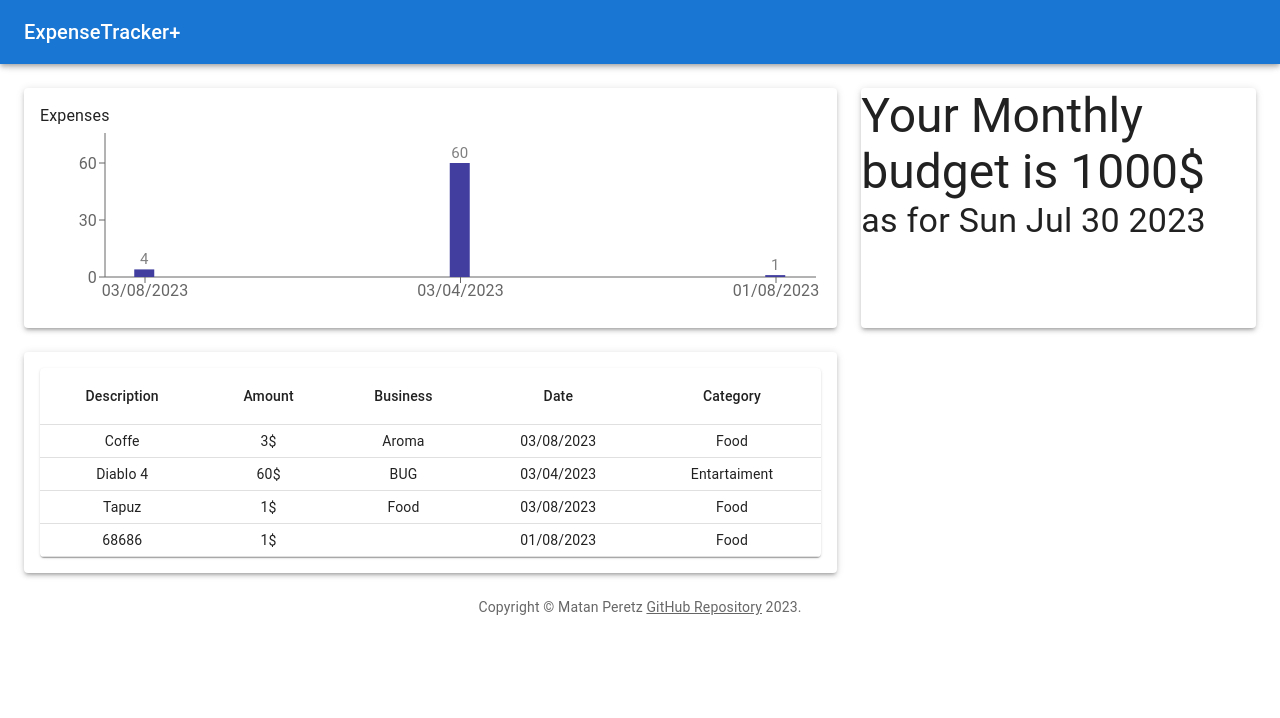
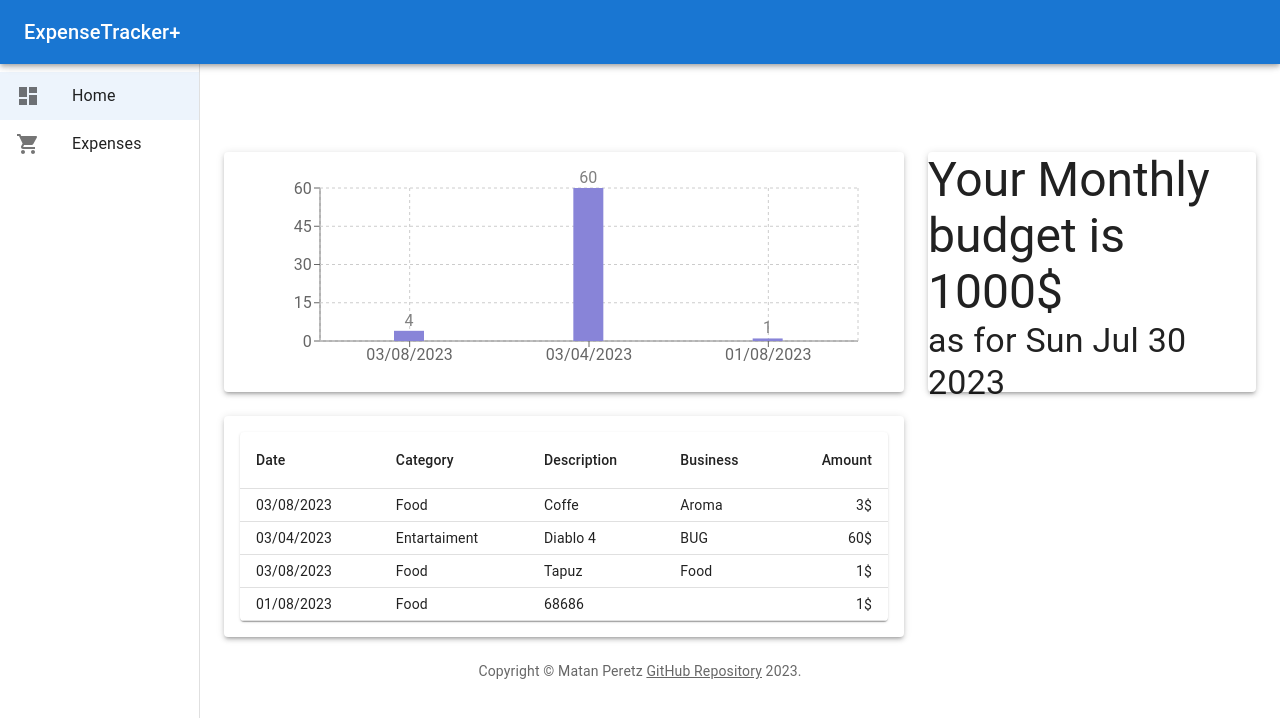
Before and after one commit to MatanP12/ExpenseTrackerPlus, a React app: page / in a window 1280 px wide. Shown: the top 718 px of the page. Built offline with nearby package versions, Linux system fonts and the light colour scheme; data requests are answered from the project's data file.

Commit message:
Create a SideBar and Fix ExpenseTable and ExpensesChart
- Create a side bar component to the HomePage
- Take the Topbar to the front
- use MUI Box to contain the RootPage
- Fix the Expenses Chart and Table

```diff
--- a/src/Components/ExpenseTable.js
+++ b/src/Components/ExpenseTable.js
@@ -4,11 +4,11 @@ import { Table, TableBody, TableCell, TableContainer, TableHead, TableRow, Paper
 function Row({ expense }) {
   return (
     <TableRow sx={{ '& > *': { borderBottom: 'unset' }, maxWidth: "min-content" }} >
-      <TableCell width="1" align="center" size="small">{expense.description}</TableCell>
-      <TableCell width="1" align="center" size="small">{expense.amount}$</TableCell>
-      <TableCell width="1" align="center" size="small"> {expense.business}</TableCell>
-      <TableCell width="1" align="center" size="small">{expense.creationDate.toLocaleDateString('en-GB')}</TableCell>
-      <TableCell width="1" align="center" size="small">{expense.category}</TableCell>
+      <TableCell align="left" size="small">{expense.creationDate.toLocaleDateString('en-GB')}</TableCell>
+      <TableCell align="left" size="small">{expense.category}</TableCell>
+      <TableCell align="left" size="small">{expense.description}</TableCell>
+      <TableCell align="left" size="small"> {expense.business}</TableCell>
+      <TableCell align="right" size="small">{expense.amount}$</TableCell>
     </TableRow>
   )
 }
@@ -20,11 +20,11 @@ function ExpenseTable({ expenses }) {
       <Table >
         <TableHead>
           <TableRow>
-            <TableCell width="1" align="center">Description</TableCell>
-            <TableCell width="1" align="center">Amount</TableCell>
-            <TableCell width="1" align="center">Business</TableCell>
-            <TableCell width="1" align="center">Date</TableCell>
-            <TableCell width="1" align="center">Category</TableCell>
+            <TableCell width="1" align="left">Date</TableCell>
+            <TableCell width="1" align="left">Category</TableCell>
+            <TableCell width="1" align="left">Description</TableCell>
+            <TableCell width="1" align="left">Business</TableCell>
+            <TableCell width="1" align="right">Amount</TableCell>
           </TableRow>
         </TableHead>
         <TableBody>
--- a/src/Components/ExpensesChart.js
+++ b/src/Components/ExpensesChart.js
@@ -1,5 +1,6 @@
 import { useMemo } from "react";
-import { Bar, BarChart, Legend, ResponsiveContainer, Tooltip, XAxis, YAxis } from "recharts";
+// import { Bar, BarChart, ResponsiveContainer, Tooltip, XAxis, YAxis } from "recharts";
+import { BarChart, Bar, XAxis, YAxis, Tooltip, ResponsiveContainer, CartesianGrid } from 'recharts';
 
 
 function buildExpenses(expenses) {
@@ -19,32 +20,29 @@ function buildExpenses(expenses) {
     }, [])
 }
 
-
 export default function ExpensesCharts({ expenses }) {
 
     const createdExpenses = useMemo(() => buildExpenses(expenses), [expenses]);
 
+    return (
+        <ResponsiveContainer width="100%" height="100%">
+            <BarChart
+                width={500}
+                height={500}
+                data={createdExpenses}
 
+                margin={{ top: 20, right: 30, left: 20, bottom: 5 }}
 
-    console.log(createdExpenses);
+            >
+                <XAxis dataKey="date" />
+                <YAxis interval="preserveStartEnd" />
+                <Tooltip />
+                <CartesianGrid strokeDasharray="3 3" />
 
-    return (
-        <>
-            Expenses
-            <ResponsiveContainer >
-                <BarChart data={createdExpenses} barSize={20}
-                >
-                    <YAxis dataKey="expenses" padding={{ top: 30 }} />
-                    <XAxis dataKey="date" scale="point" padding={{ left: 40, right: 40 }} />
-                    <Tooltip viewBox={{ width: 20, height: 400 }} />
-                    <Bar
-                        isAnimationActive={false} dataKey="expenses" fill="#413ea0" label={{ position: "top", fontSize: 15 }} />
-                </BarChart>
+                <Bar isAnimationActive={false} barSize={30} dataKey="expenses" fill="#8884d8" label={{ position: "top" }} />
+            </BarChart>
+        </ResponsiveContainer>
 
-
-            </ResponsiveContainer>
-
-        </>
 
     )
 }
--- /dev/null
+++ b/src/Components/SideBar.js
@@ -0,0 +1,51 @@
+import { Drawer, Toolbar, Box, List, ListItemButton, ListItemText, ListItemIcon } from "@mui/material";
+import { useMemo, useState } from "react";
+import { Link as RouterLink } from 'react-router-dom';
+import ShoppingCartIcon from '@mui/icons-material/ShoppingCart';
+import DashboardIcon from '@mui/icons-material/Dashboard';
+function SideBarItem({ name, icon, path, isSelected, handleSelectItem }) {
+    return (
+        <ListItemButton component={RouterLink} to={path} selected={isSelected} onClick={handleSelectItem}>
+            <ListItemIcon >
+                {icon}
+            </ListItemIcon>
+            <ListItemText primary={name} />
+        </ListItemButton>
+    )
+}
+
+function SideBar() {
+    const [selectedItem, setSelectedItem] = useState("Home");
+    const drawerWidth = 200;
+
+    const listItems = useMemo(() => [
+        { name: "Home", icon: <DashboardIcon />, path: "/" },
+        { name: "Expenses", icon: <ShoppingCartIcon />, path: "/expenses" }
+
+    ], [])
+
+    return (
+        <Drawer
+            variant="permanent"
+            sx={{
+                width: drawerWidth,
+                flexShrink: 0,
+                [`& .MuiDrawer-paper`]: { width: drawerWidth, boxSizing: 'border-box' },
+            }}
+        >
+            <Toolbar />
+            <Box >
+                <List>
+                    {listItems.map((curr) => {
+                        return (
+                            <SideBarItem id={curr.name} name={curr.name} icon={curr.icon} path={curr.path} isSelected={selectedItem === curr.name} handleSelectItem={() => setSelectedItem(curr.name)} />
+                        )
+                    })}
+                </List>
+            </Box>
+        </Drawer>
+    );
+
+}
+
+export default SideBar
--- a/src/Components/TopBar.js
+++ b/src/Components/TopBar.js
@@ -3,7 +3,7 @@ import { AppBar, Toolbar, Typography } from "@mui/material";
 
 export default function TopBar() {
     return (
-        <AppBar position="fixed">
+        <AppBar position='relative' sx={{ zIndex: 1400 }}>
             <Toolbar>
                 <Typography component="h1" variant="h6">
                     ExpenseTracker+
--- a/src/Pages/Home.js
+++ b/src/Pages/Home.js
@@ -1,11 +1,13 @@
 import { Box, CssBaseline } from "@mui/material";
 import { Outlet } from "react-router-dom";
+import SideBar from "../Components/SideBar";
 
 
 function Home() {
   return (
-    <Box >
+    <Box sx={{ display: "flex" }}>
       <CssBaseline />
+      <SideBar />
       <Box component="main" sx={{ flexGrow: 1, p: 3 }}>
         <Outlet />
       </Box>
--- a/src/Pages/RootPage.js
+++ b/src/Pages/RootPage.js
@@ -1,15 +1,15 @@
 import { Outlet } from "react-router";
 import { Footer } from "../Components/Footer";
 import TopBar from "../Components/TopBar";
-import { Toolbar } from "@mui/material";
+import { Box, Toolbar } from "@mui/material";
 
 export function RootPage() {
     return (
-        <>
+        <Box >
             <TopBar />
             <Toolbar />
             <Outlet />
             <Footer />
-        </>
+        </Box>
     )
 }
```
